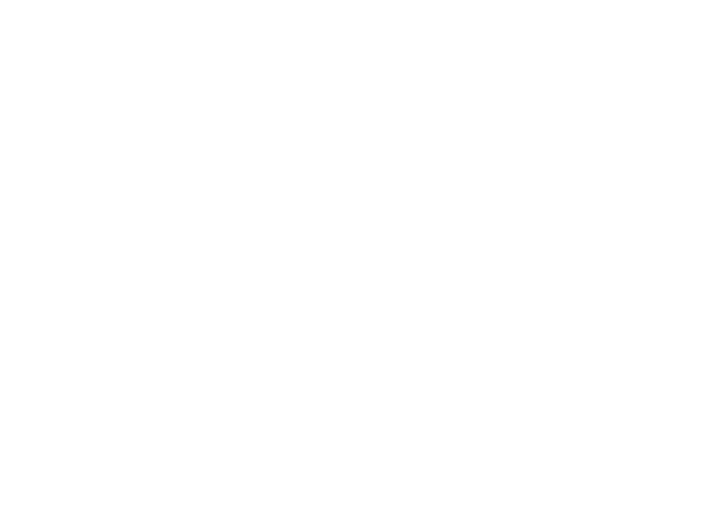
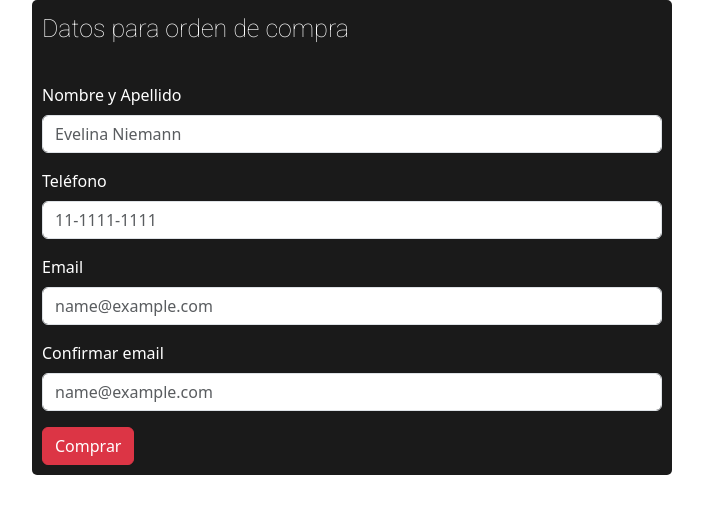
Before and after one commit to Ebniemann/Niemann-Evelina-ProyectoFinal, a React (Create React App) app: page /checkout in a window 1280 px wide. Before the commit this address had no page. Shown: the top 514 px of the page, without its empty margins (288-991 px from the left). Built offline with nearby package versions, Linux system fonts and the light colour scheme.

Commit message:
Checkout Component

```diff
--- a/src/App.js
+++ b/src/App.js
@@ -6,6 +6,7 @@
 import ProductsContainer from "./component/DetailContainer/DetailContainer";
 import CartProvider from "./component/Context/CartProvider";
 import Cart from "./component/Cart/Cart";
+import Checkout from "./component/Checkout/checkout";
 
 function App() {
   return (
@@ -18,6 +19,7 @@
           <Route path="/cursos/:id" element={<ProductsContainer />} />
           <Route path="/faqs" element={<Faqs />} />
           <Route path="/cart" element={<Cart />} />
+          <Route path="/checkout" element={<Checkout />} />
         </Routes>
       </BrowserRouter>
     </CartProvider>
--- a/src/component/Cart/Cart.js
+++ b/src/component/Cart/Cart.js
@@ -19,7 +19,7 @@
               ))}
               <p>Total: ${total()}</p>
               <button onClick={clearCart}> Vaciar carrito</button>
-              <Link>Finalizar compra</Link>
+              <Link to="/checkout">Finalizar compra</Link>
             </div>
           </>
         ) : (
--- /dev/null
+++ b/src/component/Checkout/checkout.js
@@ -0,0 +1,126 @@
+import "./styles.css";
+import SubTitle from "../SubTitle/SubTitle";
+import { Link } from "react-router-dom";
+import { db } from "../../firebase/config";
+import { addDoc, collection, serverTimestamp } from "firebase/firestore";
+import { CartContext } from "../Context/CartProvider";
+import { useContext, useState } from "react";
+
+const Checkout = () => {
+  const [user, setUser] = useState({});
+  const [error, setError] = useState("");
+  const [orderId, setOrderId] = useState("");
+  const { cartItem, total, clearCart } = useContext(CartContext);
+
+  const buyer = (e) => {
+    setUser({
+      ...user,
+      [e.target.name]: e.target.value,
+    });
+  };
+
+  const sendOrder = (e) => {
+    e.preventDefault();
+    const newErrors = [];
+
+    if (!user.name) {
+      newErrors.push("Ingrese su nombre");
+    }
+    if (!user.phone) {
+      newErrors.push("Ingrese su teléfono");
+    }
+    if (!user.email) {
+      newErrors.push("Ingrese su email");
+    } else if (!user.email || user.email !== user.confirmEmail) {
+      newErrors.push("Los email no coinciden");
+    } else {
+      let order = {
+        user,
+        item: cartItem,
+        total: total(),
+        date: serverTimestamp(),
+      };
+      const sale = collection(db, "orders");
+      addDoc(sale, order)
+        .then((res) => {
+          setOrderId(res.id);
+          clearCart();
+        })
+        .catch((error) => console.log(error));
+    }
+    setError(newErrors);
+  };
+
+  return (
+    <div>
+      {orderId !== "" ? (
+        <>
+          <h2>🎉🎉 Felicitaciones por su compra 🎉🎉</h2>
+          <h3>Su N° de orden es: {orderId}</h3>
+          <Link to="/">E-task</Link>
+        </>
+      ) : (
+        <div className="checkout">
+          <SubTitle text={"Datos para orden de compra"} />
+          <form user={user} onSubmit={sendOrder}>
+            <div className="mb-3">
+              <label className="form-label">Nombre y Apellido</label>
+              <input
+                onChange={buyer}
+                type="text"
+                className="form-control"
+                name="name"
+                placeholder="Evelina Niemann"
+              />
+            </div>
+            <div className="mb-3">
+              <label className="form-label">Teléfono</label>
+              <input
+                onChange={buyer}
+                type="number"
+                className="form-control"
+                name="phone"
+                placeholder="11-1111-1111"
+              />
+            </div>
+            <div className="mb-3">
+              <label className="form-label">Email</label>
+              <input
+                onChange={buyer}
+                type="email"
+                className="form-control"
+                name="email"
+                placeholder="name@example.com"
+              />
+            </div>
+            <div className="mb-3">
+              <label className="form-label">Confirmar email</label>
+              <input
+                onChange={buyer}
+                type="email"
+                className="form-control"
+                name="confirmEmail"
+                placeholder="name@example.com"
+              />
+            </div>
+            <button className="btn btn-danger" type="submit">
+              Comprar
+            </button>
+          </form>
+          {error.length > 0 && (
+            <div className="error">
+              {error.map((error, index) => (
+                <>
+                  <span key={index}>{error}</span>
+                  <br />
+                </>
+              ))}
+            </div>
+          )}
+        </div>
+      )}
+    </div>
+  );
+};
+
+export default Checkout;
--- /dev/null
+++ b/src/component/Checkout/styles.css
@@ -0,0 +1,22 @@
+.checkout{
+  width: 50%;
+  margin: 0px auto;
+  padding: 10px;
+  border-radius: 5px;
+  background-color: #1A1A1A;
+  --tw-bg-opacity: 1;
+  background-color: rgb(26 26 26/var(--tw-bg-opacity));
+}
+
+.form-label{
+  color: white;
+}
+
+.error{
+  color: yellow;
+  text-align: center;
+}
+
+h3{
+  text-align: center;
+}
```
